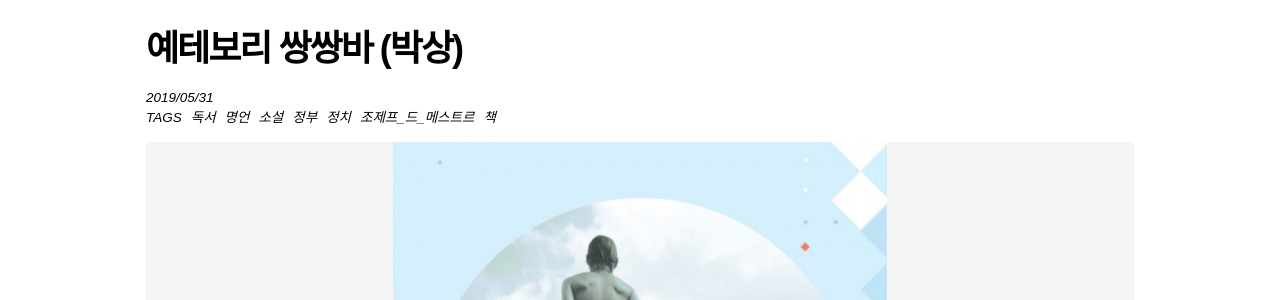
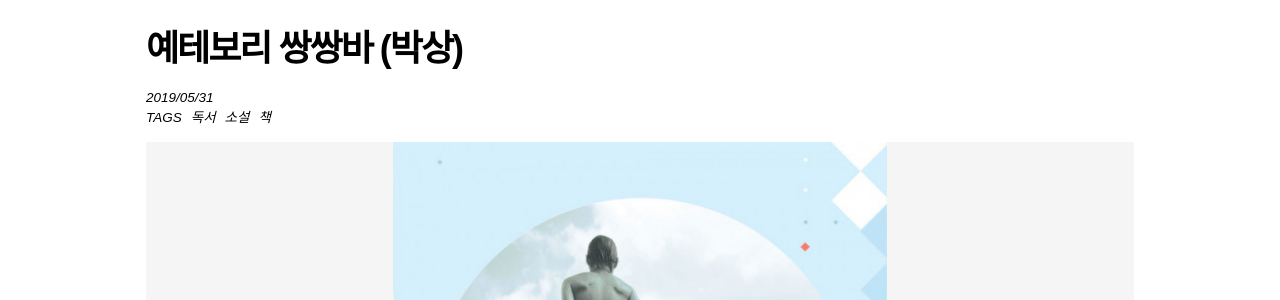
Before and after one commit to huginnmn/huginnmn.github.io, a Jekyll site: the page built from _posts/2019-05-31-예테보리-쌍쌍바.md, in a window 1280 px wide. Shown: the part 303-603 px from the top of the page. Built offline with Jekyll 4.4.1, drawn with Linux system fonts in a browser that asks for light colours; nearby versions of some CDN libraries; some web fonts are replaced; comment, search, counter and statistics services are not loaded.

Commit message:
2019-05-31-예테보리-쌍쌍바.md 업데이트

```diff
--- a/_posts/2019-05-31-예테보리-쌍쌍바.md
+++ b/_posts/2019-05-31-예테보리-쌍쌍바.md
@@ -4,7 +4,7 @@ title: 예테보리 쌍쌍바 (박상)
 image:
   path: /images/20190531.jpg
   thumbnail: /images/20190531.jpg
-tags: 독서 책 소설 명언 정치 정부 조제프_드_메스트르
+tags: 독서 책 소설
 ---
 
 쁭쁭쁭~!
```
